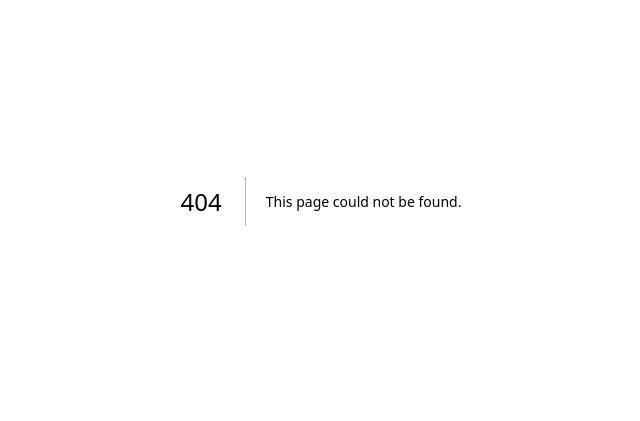
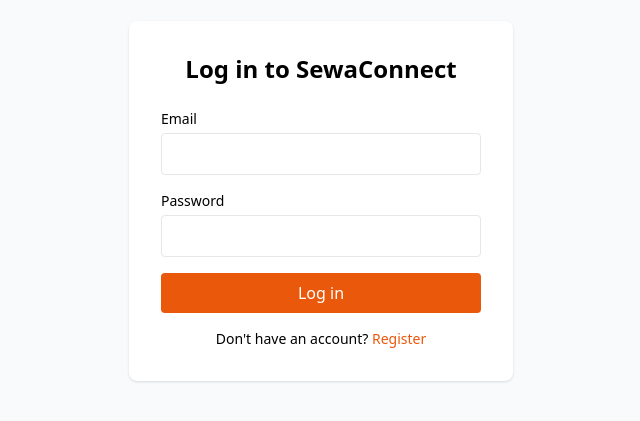
Before and after one commit to anshuyas/sewaconnect, a Next.js app: page /login in a window 1280 px wide. Before the commit this address had no page. Shown: the part 199-620 px from the top of the page, without its empty margins (319-959 px from the left). Built offline with nearby package versions, Linux system fonts and the light colour scheme.

Commit message:
added login page and role-based dashboard

```diff
--- /dev/null
+++ b/src/app/dashboard/page.tsx
@@ -0,0 +1,82 @@
+"use client";
+
+import { useEffect, useState } from "react";
+import { useRouter } from "next/navigation";
+
+interface Profile {
+  email: string;
+  name: string;
+  role: "customer" | "provider" | "admin";
+  bio?: string;
+  phone?: string;
+}
+
+export default function DashboardPage() {
+  const router = useRouter();
+  const [profile, setProfile] = useState<Profile | null>(null);
+  const [loading, setLoading] = useState(true);
+
+  useEffect(() => {
+    fetch("/api/profile")
+      .then(async (res) => {
+        if (!res.ok) {
+          router.push("/login");
+          return;
+        }
+        const data = await res.json();
+        setProfile(data.profile);
+        setLoading(false);
+      })
+      .catch(() => router.push("/login"));
+  }, [router]);
+
+  if (loading || !profile) {
+    return (
+      <main className="min-h-screen flex items-center justify-center">
+        <p>Loading...</p>
+      </main>
+    );
+  }
+
+  return (
+    <main className="min-h-screen bg-gray-50 p-8">
+      <div className="max-w-3xl mx-auto">
+        <div className="bg-white rounded-lg shadow p-6 mb-6">
+          <h1 className="text-2xl font-semibold">
+            Welcome, {profile.name}
+          </h1>
+          <p className="text-gray-500 text-sm mt-1">
+            {profile.email} · <span className="capitalize">{profile.role}</span>
+          </p>
+        </div>
+
+        {profile.role === "customer" && (
+          <div className="bg-white rounded-lg shadow p-6">
+            <h2 className="text-lg font-medium mb-2">Customer Dashboard</h2>
+            <p className="text-gray-600 text-sm">
+              Browse providers and book a service. (Provider listing UI coming next.)
+            </p>
+          </div>
+        )}
+
+        {profile.role === "provider" && (
+          <div className="bg-white rounded-lg shadow p-6">
+            <h2 className="text-lg font-medium mb-2">Provider Dashboard</h2>
+            <p className="text-gray-600 text-sm">
+              Manage your profile and view incoming bookings. (Booking management UI coming next.)
+            </p>
+          </div>
+        )}
+
+        {profile.role === "admin" && (
+          <div className="bg-white rounded-lg shadow p-6">
+            <h2 className="text-lg font-medium mb-2">Admin Dashboard</h2>
+            <p className="text-gray-600 text-sm">
+              Review pending provider verifications. (Admin UI coming next.)
+            </p>
+          </div>
+        )}
+      </div>
+    </main>
+  );
+}
--- /dev/null
+++ b/src/app/login/page.tsx
@@ -0,0 +1,121 @@
+"use client";
+
+import { useState } from "react";
+import { useRouter } from "next/navigation";
+
+export default function LoginPage() {
+  const router = useRouter();
+  const [email, setEmail] = useState("");
+  const [password, setPassword] = useState("");
+  const [mfaToken, setMfaToken] = useState("");
+  const [mfaRequired, setMfaRequired] = useState(false);
+  const [error, setError] = useState("");
+  const [loading, setLoading] = useState(false);
+
+  async function handleSubmit(e: React.FormEvent) {
+    e.preventDefault();
+    setError("");
+    setLoading(true);
+
+    try {
+      const res = await fetch("/api/auth/login", {
+        method: "POST",
+        headers: { "Content-Type": "application/json" },
+        body: JSON.stringify({
+          email,
+          password,
+          ...(mfaRequired && mfaToken ? { mfaToken } : {}),
+        }),
+      });
+
+      const data = await res.json();
+
+      if (!res.ok) {
+        setError(data.error || "Login failed");
+        setLoading(false);
+        return;
+      }
+
+      if (data.mfaRequired) {
+        setMfaRequired(true);
+        setLoading(false);
+        return;
+      }
+
+      // Login fully successful
+      router.push("/dashboard");
+    } catch {
+      setError("Something went wrong. Please try again.");
+      setLoading(false);
+    }
+  }
+
+  return (
+    <main className="min-h-screen flex items-center justify-center bg-gray-50 px-4">
+      <div className="w-full max-w-sm bg-white p-8 rounded-lg shadow">
+        <h1 className="text-2xl font-semibold mb-6 text-center">Log in to SewaConnect</h1>
+
+        <form onSubmit={handleSubmit} className="space-y-4">
+          <div>
+            <label className="block text-sm font-medium mb-1">Email</label>
+            <input
+              type="email"
+              required
+              value={email}
+              onChange={(e) => setEmail(e.target.value)}
+              disabled={mfaRequired}
+              className="w-full border rounded px-3 py-2 disabled:bg-gray-100"
+            />
+          </div>
+
+          <div>
+            <label className="block text-sm font-medium mb-1">Password</label>
+            <input
+              type="password"
+              required
+              value={password}
+              onChange={(e) => setPassword(e.target.value)}
+              disabled={mfaRequired}
+              className="w-full border rounded px-3 py-2 disabled:bg-gray-100"
+            />
+          </div>
+
+          {mfaRequired && (
+            <div>
+              <label className="block text-sm font-medium mb-1">
+                Authenticator code
+              </label>
+              <input
+                type="text"
+                required
+                maxLength={6}
+                value={mfaToken}
+                onChange={(e) => setMfaToken(e.target.value)}
+                placeholder="6-digit code"
+                className="w-full border rounded px-3 py-2"
+                autoFocus
+              />
+            </div>
+          )}
+
+          {error && <p className="text-red-600 text-sm">{error}</p>}
+
+          <button
+            type="submit"
+            disabled={loading}
+            className="w-full bg-orange-600 text-white rounded py-2 font-medium hover:bg-orange-700 disabled:opacity-50"
+          >
+            {loading ? "Please wait..." : mfaRequired ? "Verify code" : "Log in"}
+          </button>
+        </form>
+
+        <p className="text-sm text-center mt-4">
+          Don&apos;t have an account?{" "}
+          <a href="/register" className="text-orange-600 hover:underline">
+            Register
+          </a>
+        </p>
+      </div>
+    </main>
+  );
+}
```
